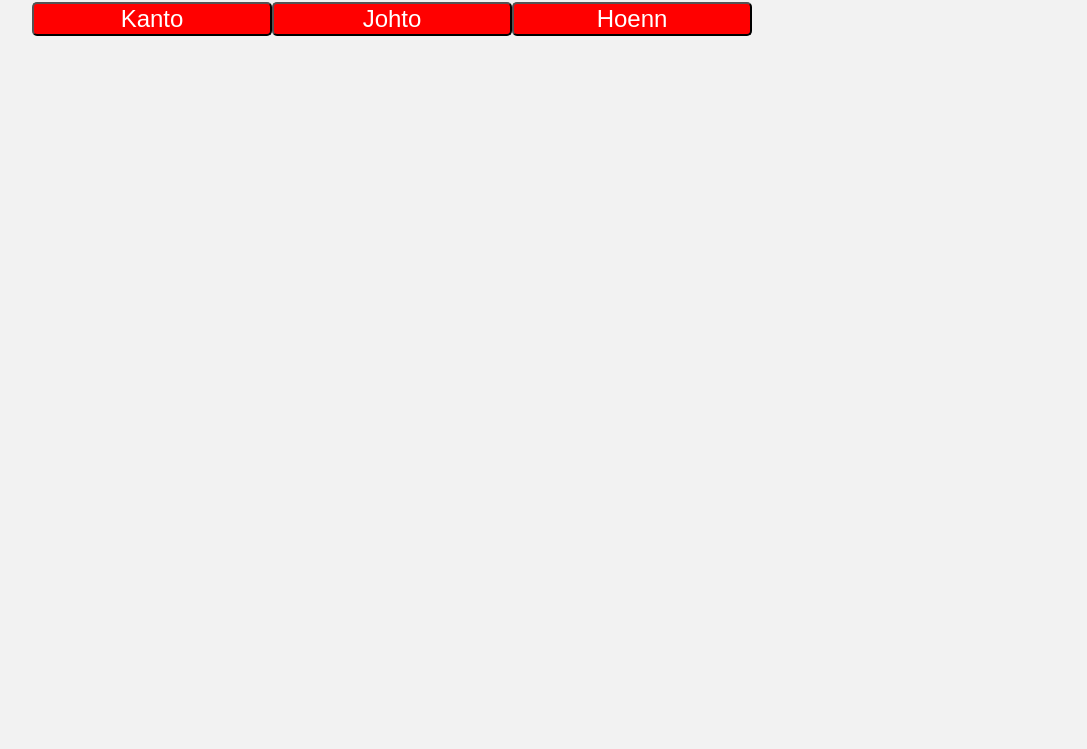
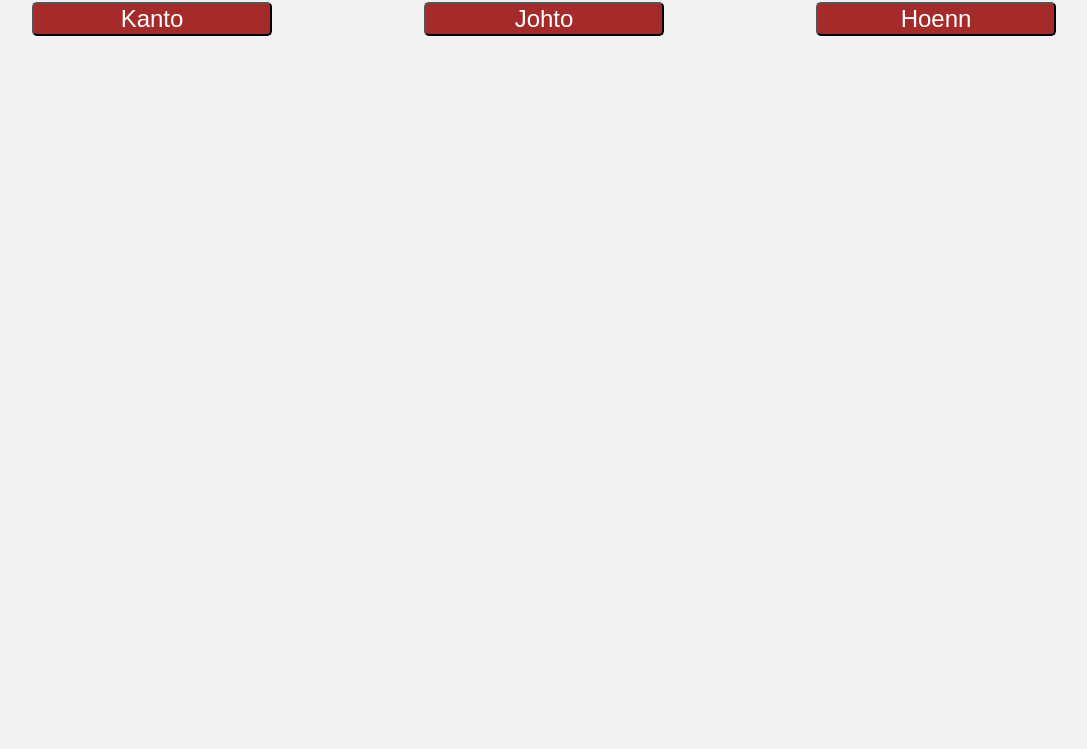
Before and after one commit to torbitj/pokemon-api-practice, a plain HTML site: page index.html in a window 1280 px wide. Shown: the part 51-800 px from the top of the page, without its empty margins (96-1183 px from the left). Drawn offline with Linux system fonts and the light colour scheme.

Commit message:
Updated spacing between regions

```diff
--- a/assets/logic/logic.js
+++ b/assets/logic/logic.js
@@ -182,6 +182,7 @@ const RendorGens = () => {
   regions.forEach((region) => {
     const $button = document.createElement(`button`);
     $button.classList.add(`region`);
+    $button.id = `${region.name.toLowerCase()}`;
     $button.innerText = `${region.name}`;
     $button.addEventListener(`click`, async (event) => {
       state.generation = region.id;
--- a/assets/styles/styles.css
+++ b/assets/styles/styles.css
@@ -56,6 +56,29 @@ button {
 
 p {
   font-weight: bold;
+}
+
+.region {
+  background-color: brown;
+}
+
+#regions-section {
+  display: grid;
+  grid-template-columns: repeat(5, 1fr);
+  grid-template-areas:
+  "kanto . johto . hoenn";
+}
+
+#kanto {
+  grid-area: kanto;
+}
+
+#johto {
+  grid-area: johto;
+}
+
+#hoenn {
+  grid-area: hoenn;
 }
 
 #grass {
@@ -126,6 +149,11 @@ button:hover {
   box-shadow: 3px 3px 3px red;
 }
 
+.region:hover {
+  background-color: green;
+  box-shadow: none;
+}
+
 #grass li:hover {
   background-color: #5CFF85;
   color: #075410;
```
